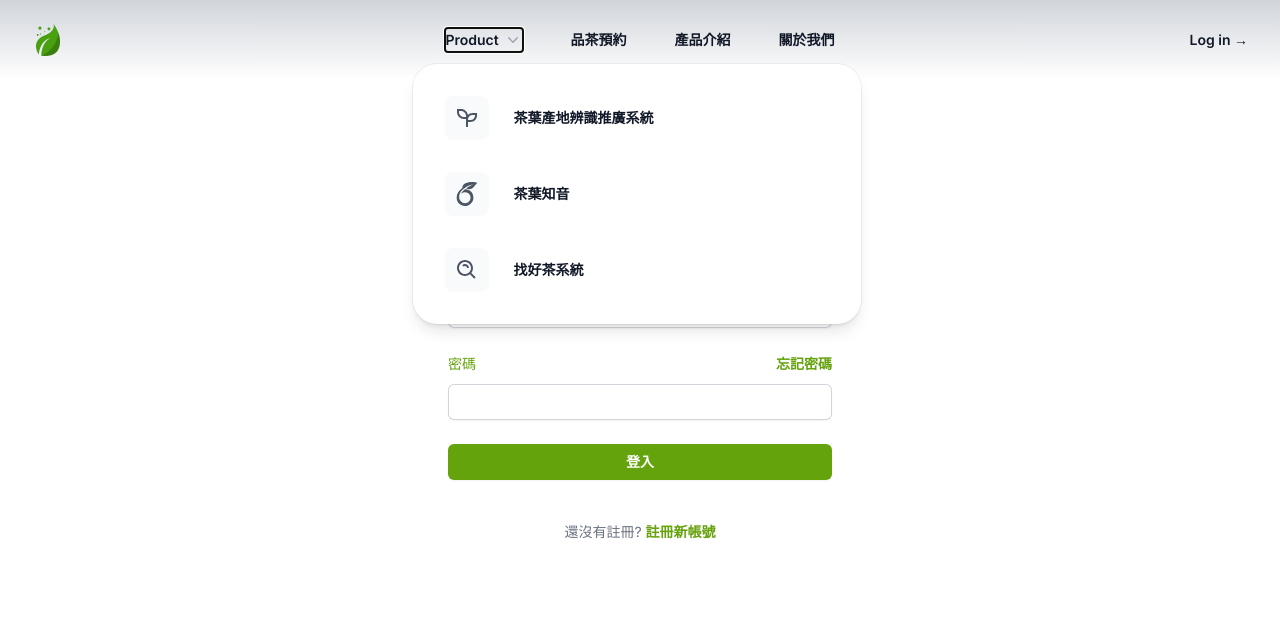
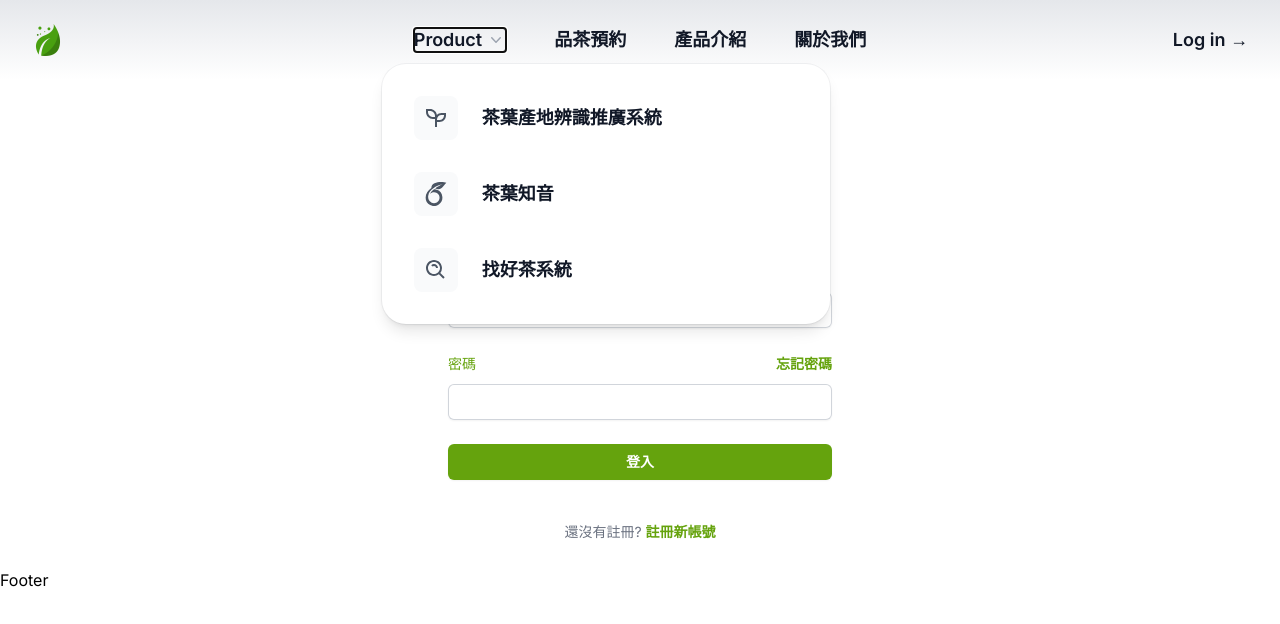
Before and after one commit to Mattis3858/graduation_with_next, a Next.js app: page / in a window 1280 px wide. Both pictures are taken after a click on the button "Product". Shown: the top 624 px of the page. Built offline with nearby package versions, Linux system fonts and the light colour scheme.

Commit message:
Changing login page and sign up page

```diff
--- /dev/null
+++ b/app/Footer.js
@@ -0,0 +1,7 @@
+import React from 'react';
+
+function Footer() {
+  return <div>Footer</div>;
+}
+
+export default Footer;
--- a/app/Navbar.js
+++ b/app/Navbar.js
@@ -48,7 +48,7 @@ export default function Navbar() {
   const [mobileMenuOpen, setMobileMenuOpen] = useState(false);
 
   return (
-    <header className="bg-gradient-to-t from-white to-gray-300">
+    <header className="bg-gradient-to-t from-white to-gray-200">
       <nav
         className="mx-auto flex max-w-7xl items-center justify-between p-6 lg:px-8"
         aria-label="Global"
@@ -72,7 +72,7 @@ export default function Navbar() {
 
         <Popover.Group className="hidden lg:flex lg:gap-x-12">
           <Popover className="relative">
-            <Popover.Button className="flex items-center gap-x-1 text-sm font-semibold leading-6 text-gray-900">
+            <Popover.Button className="flex items-center gap-x-1 text-lg font-semibold leading-6 text-gray-900">
               Product
               <ChevronDownIcon
                 className="h-5 w-5 flex-none text-gray-400"
@@ -94,11 +94,11 @@ export default function Navbar() {
                   {products.map((item) => (
                     <div
                       key={item.name}
-                      className="group relative flex items-center gap-x-6 rounded-lg p-4 text-sm leading-6 hover:bg-gray-50"
+                      className="group relative flex items-center gap-x-6 rounded-lg p-4 text-lg leading-6 hover:bg-gray-50"
                     >
                       <div className="flex h-11 w-11 flex-none items-center justify-center rounded-lg bg-gray-50 group-hover:bg-white">
                         <item.icon
-                          className="h-6 w-6 text-gray-600 group-hover:text-indigo-600"
+                          className="h-6 w-6 text-gray-600 group-hover:text-lime-400"
                           aria-hidden="true"
                         />
                       </div>
@@ -118,18 +118,18 @@ export default function Navbar() {
             </Transition>
           </Popover>
 
-          <a href="#" className="text-sm font-semibold leading-6 text-gray-900">
+          <a href="#" className="text-lg font-semibold leading-6 text-gray-900">
             品茶預約
           </a>
-          <a href="#" className="text-sm font-semibold leading-6 text-gray-900">
+          <a href="#" className="text-lg font-semibold leading-6 text-gray-900">
             產品介紹
           </a>
-          <a href="#" className="text-sm font-semibold leading-6 text-gray-900">
+          <a href="#" className="text-lg font-semibold leading-6 text-gray-900">
             關於我們
           </a>
         </Popover.Group>
         <div className="hidden lg:flex lg:flex-1 lg:justify-end">
-          <a href="#" className="text-sm font-semibold leading-6 text-gray-900">
+          <a href="#" className="text-lg font-semibold leading-6 text-gray-900">
             Log in <span aria-hidden="true">&rarr;</span>
           </a>
         </div>
@@ -145,11 +145,7 @@ export default function Navbar() {
           <div className="flex items-center justify-between">
             <a href="#" className="-m-1.5 p-1.5">
               <span className="sr-only">Your Company</span>
-              <img
-                className="h-8 w-auto"
-                src="https://tailwindui.com/img/logos/mark.svg?color=indigo&shade=600"
-                alt=""
-              />
+              <img className="h-8 w-auto" src="images/tea.png" alt="" />
             </a>
             <button
               type="button"
@@ -177,7 +173,7 @@ export default function Navbar() {
                         />
                       </Disclosure.Button>
                       <Disclosure.Panel className="mt-2 space-y-2">
-                        {[...products, ...callsToAction].map((item) => (
+                        {[...products].map((item) => (
                           <Disclosure.Button
                             key={item.name}
                             as="a"
--- a/app/SignUp.js
+++ b/app/SignUp.js
@@ -60,7 +60,7 @@ function SignUp() {
             <div>
               <button
                 type="submit"
-                className="flex w-full justify-center rounded-md bg-lime-600 px-3 py-1.5 text-sm font-semibold leading-6 text-white shadow-sm hover:bg-lime-400 focus-visible:outline focus-visible:outline-2 focus-visible:outline-offset-2 focus-visible:outline-indigo-600"
+                className="flex w-full justify-center rounded-md bg- px-3 py-1.5 text-sm font-semibold leading-6 shadow-sm hover:bg-lime-400 focus-visible:outline focus-visible:outline-2 focus-visible:outline-offset-2 focus-visible:outline-indigo-600"
               >
                 註冊
               </button>
@@ -71,7 +71,7 @@ function SignUp() {
             已經註冊過帳號了?{' '}
             <a
               href="#"
-              className="font-semibold leading-6 text-lime-600 hover:text-lime-400"
+              className="font-semibold leading-6 text-lime-400 hover:text-lime-400"
             >
               登入現有帳號
             </a>
--- a/app/layout.js
+++ b/app/layout.js
@@ -2,6 +2,7 @@
 import './globals.css';
 import { Inter } from 'next/font/google';
 import Navbar from './Navbar';
+import Footer from './Footer';
 
 const inter = Inter({ subsets: ['latin'] });
 
@@ -16,6 +17,7 @@ export default function RootLayout({ children }) {
       <body className={inter.className}>
         <Navbar />
         {children}
+        <Footer />
       </body>
     </html>
   );
--- a/app/page.js
+++ b/app/page.js
@@ -6,7 +6,7 @@ import SignUp from './SignUp';
 
 export default function Home() {
   return (
-    <main className="">
+    <main className="bg-white">
       <Login />
     </main>
   );
--- a/tailwind.config.js
+++ b/tailwind.config.js
@@ -15,4 +15,4 @@ module.exports = {
     },
   },
   plugins: [],
-}
+};
```
